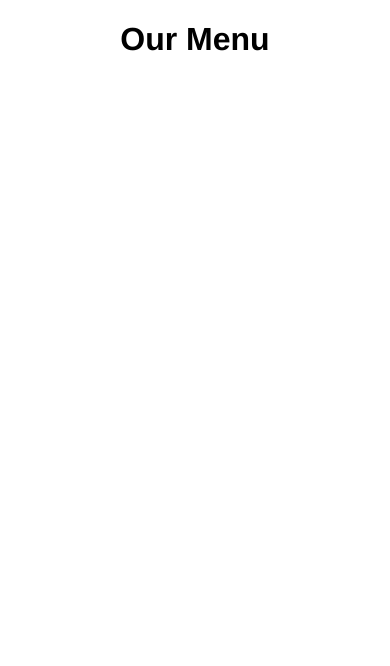
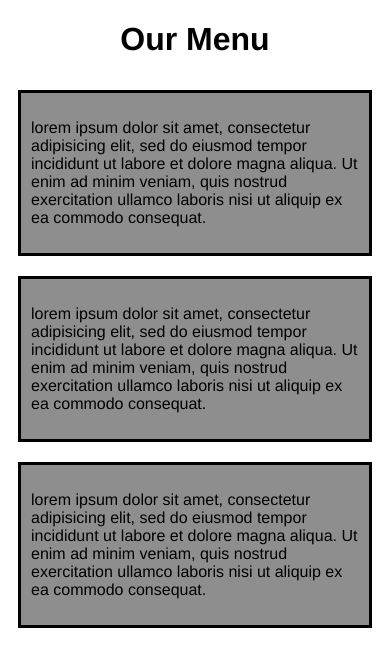
Before and after one commit to sidekickdan28/coursera-test, a plain HTML site: page site/module2-solution/index.html in a window 390 px wide. Drawn offline with Linux system fonts and the light colour scheme.

Commit message:
Added item structure and CSS

```diff
--- a/site/module2-solution/css/styles.css
+++ b/site/module2-solution/css/styles.css
@@ -1,3 +1,7 @@
+* {
+  box-sizing: border-box;
+}
+
 body {
 	font-family: "Helvetica", Sans-Serif;
 }
@@ -5,11 +9,13 @@ h1 {
 	text-align: center;
 }
 
+.row{
+	width: 100%;
+}
 /** Desktops **/
 @media (min-width:992px){
 	.col-lg-1, .col-lg-2, .col-lg-3, .col-lg-4, .col-lg-5, .col-lg-6, .col-lg-7, .col-lg-8, .col-lg-9, .col-lg-10, .col-lg-11, .col-lg-12{
 	float: left;
-	background color:orangered;
   }
 	.col-lg-1 {
     width: 8.33%;
@@ -50,10 +56,9 @@ h1 {
 }
 
 /** tablets **/
-@media (min-width:768px) and (max-width:991px){
+@media (min-width: 768px) and (max-width: 991px){
 .col-md-1, .col-md-2, .col-md-3, .col-md-4, .col-md-5, .col-md-6, .col-md-7, .col-md-8, .col-md-9, .col-md-10, .col-md-11, .col-md-12{
 	float: left;
-	background color:green;
   }
 	.col-md-1 {
     width: 8.33%;
@@ -93,11 +98,10 @@ h1 {
   }
 }
 
-/** Desktops **/
+/** Phones **/
 @media (max-width:767px){
-.col-md-1, .col-sm-2, .col-sm-3, .col-sm-4, .col-sm-5, .col-sm-6, .col-sm-7, .col-sm-8, .col-sm-9, .col-sm-10, .col-sm-11, .col-sm-12{
+.col-sm-1, .col-sm-2, .col-sm-3, .col-sm-4, .col-sm-5, .col-sm-6, .col-sm-7, .col-sm-8, .col-sm-9, .col-sm-10, .col-sm-11, .col-sm-12{
 	float: left;
-	background color:blueviolet;
   }
 	.col-sm-1 {
     width: 8.33%;
@@ -136,3 +140,14 @@ h1 {
     width: 100%;
   }
 }
+
+.item{
+	background-color:#8E8E8E;
+	border: 3px solid; #ffffff;
+	padding: 10px;
+	margin: 10px;
+}
+
+p{
+
+}
--- a/site/module2-solution/index.html
+++ b/site/module2-solution/index.html
@@ -1,10 +1,30 @@
 <!doctype html>
 <html lang="en">
 <head>
+	<meta charset="utf-8">
 	<title>Assignement Solution for Module 2</title>
-	<link rel="stylesheet" type="text/css" href="css/styles.css">
+	<link rel="stylesheet" href="css/styles.css">
 </head>
 <body>
+
 	<h1>Our Menu</h1>
+
+	<div class="row">
+		<div class="col-lg-4 col-md-6 col-sm-12">
+			<div class="item">
+				<p>lorem ipsum dolor sit amet, consectetur adipisicing elit, sed do eiusmod tempor incididunt ut labore et dolore magna aliqua. Ut enim ad minim veniam, quis nostrud exercitation ullamco laboris nisi ut aliquip ex ea commodo consequat.</p>
+			</div>
+		</div>
+		<div class="col-lg-4 col-md-6 col-sm-12">
+			<div class="item">
+				<p>lorem ipsum dolor sit amet, consectetur adipisicing elit, sed do eiusmod tempor incididunt ut labore et dolore magna aliqua. Ut enim ad minim veniam, quis nostrud exercitation ullamco laboris nisi ut aliquip ex ea commodo consequat.</p>
+		</div>
+		</div>
+		<div class="col-lg-4 col-md-6 col-sm-12">
+			<div class="item">
+				<p>lorem ipsum dolor sit amet, consectetur adipisicing elit, sed do eiusmod tempor incididunt ut labore et dolore magna aliqua. Ut enim ad minim veniam, quis nostrud exercitation ullamco laboris nisi ut aliquip ex ea commodo consequat.</p>
+			</div>
+		</div>
+	</div>
 </body>
 </html>
```
